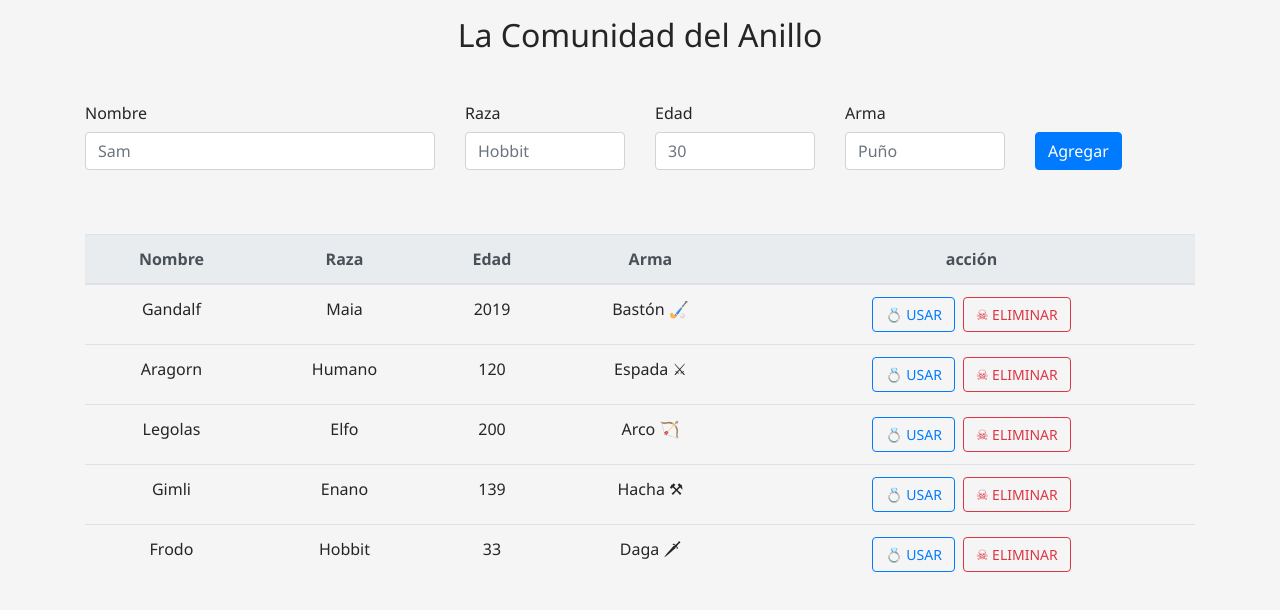
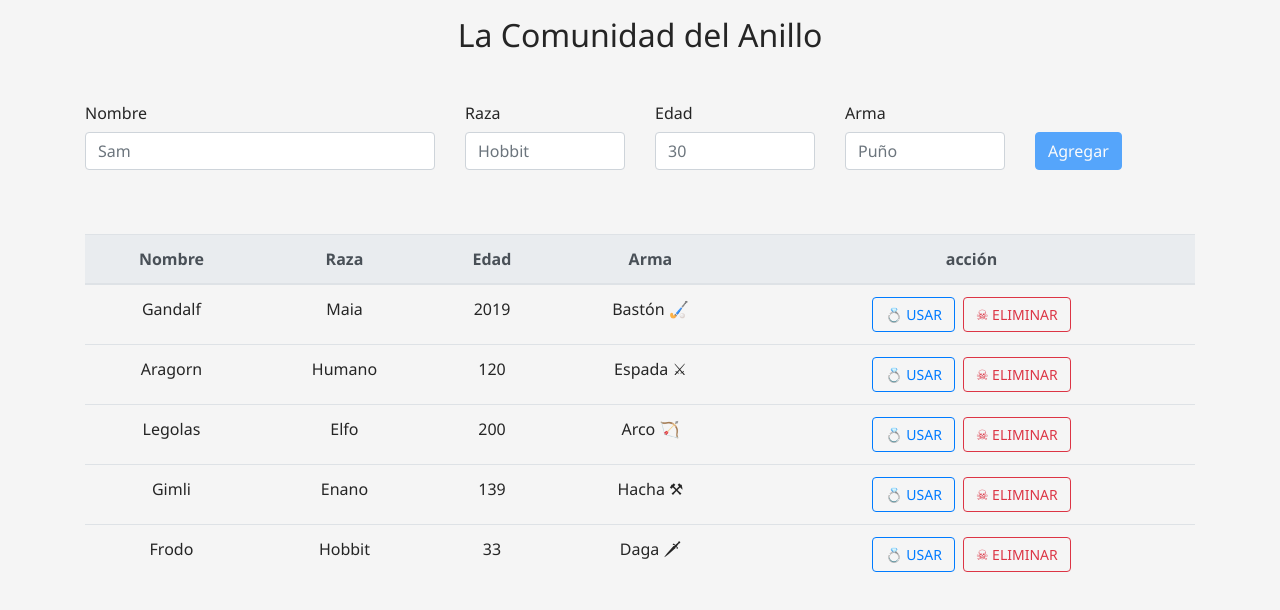
Before and after one commit to feliguez/rick-and-morty, a React (Create React App) app: page / in a window 1280 px wide. Shown: the top 610 px of the page. Built offline with nearby package versions, Linux system fonts and the light colour scheme.

Commit message:
Disabled button if form is empty

```diff
--- a/src/components/form/Form.jsx
+++ b/src/components/form/Form.jsx
@@ -2,6 +2,10 @@ import React, { useState, useContext } from 'react';
 import Context from '../../Context';
 
 import './Form.css';
+
+const isDisabled = (name, race, age, weapon) => {
+  return name === '' || race === '' || age === '' || age <= 0 || weapon === '';
+};
 
 const Form = () => {
   const state = useContext(Context);
@@ -20,7 +24,6 @@ const Form = () => {
     // const value = event.target.value;
     const { name, value } = event.target;
     setNewUser({ ...newUser, [name]: value });
-    console.log(newUser);
   };
 
   const handleSubmitHeroe = event => {
@@ -28,6 +31,14 @@ const Form = () => {
     let newHeroesList = heroesList.slice();
     newHeroesList = newHeroesList.concat(newUser);
     setHeroesList(newHeroesList);
+    setNewUser({
+      name: '',
+      race: '',
+      age: 0,
+      weapon: '',
+      isKill: false,
+      useRing: false
+    });
   };
 
   return (
@@ -86,7 +97,17 @@ const Form = () => {
           />
         </div>
         <div className="col-sm-2">
-          <input type="submit" value="Agregar" className="btn btn-primary" />
+          <button
+            className="btn btn-primary"
+            disabled={isDisabled(
+              newUser.name,
+              newUser.race,
+              newUser.age,
+              newUser.weapon
+            )}
+          >
+            Agregar
+          </button>
         </div>
       </div>
     </form>
```
